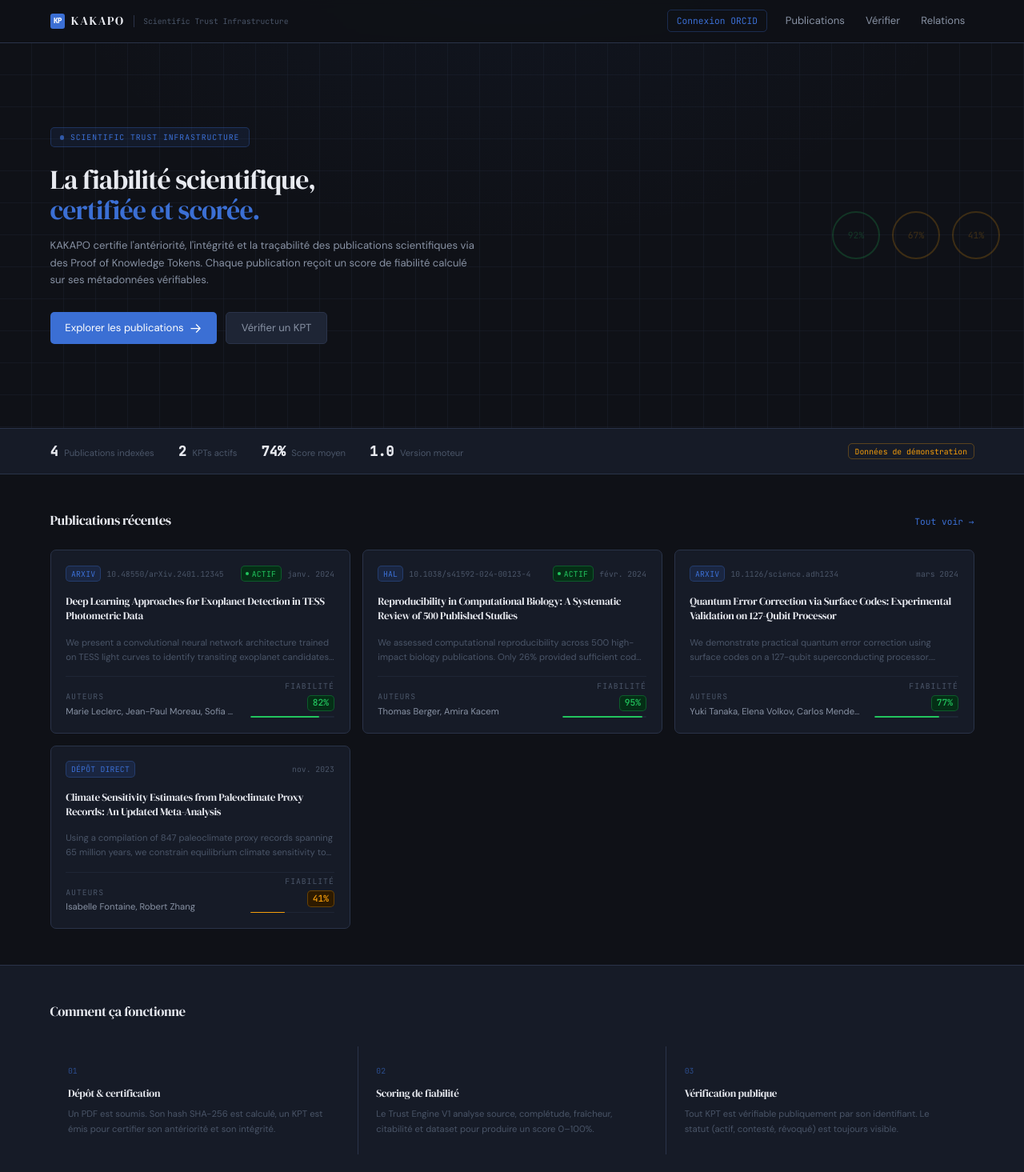
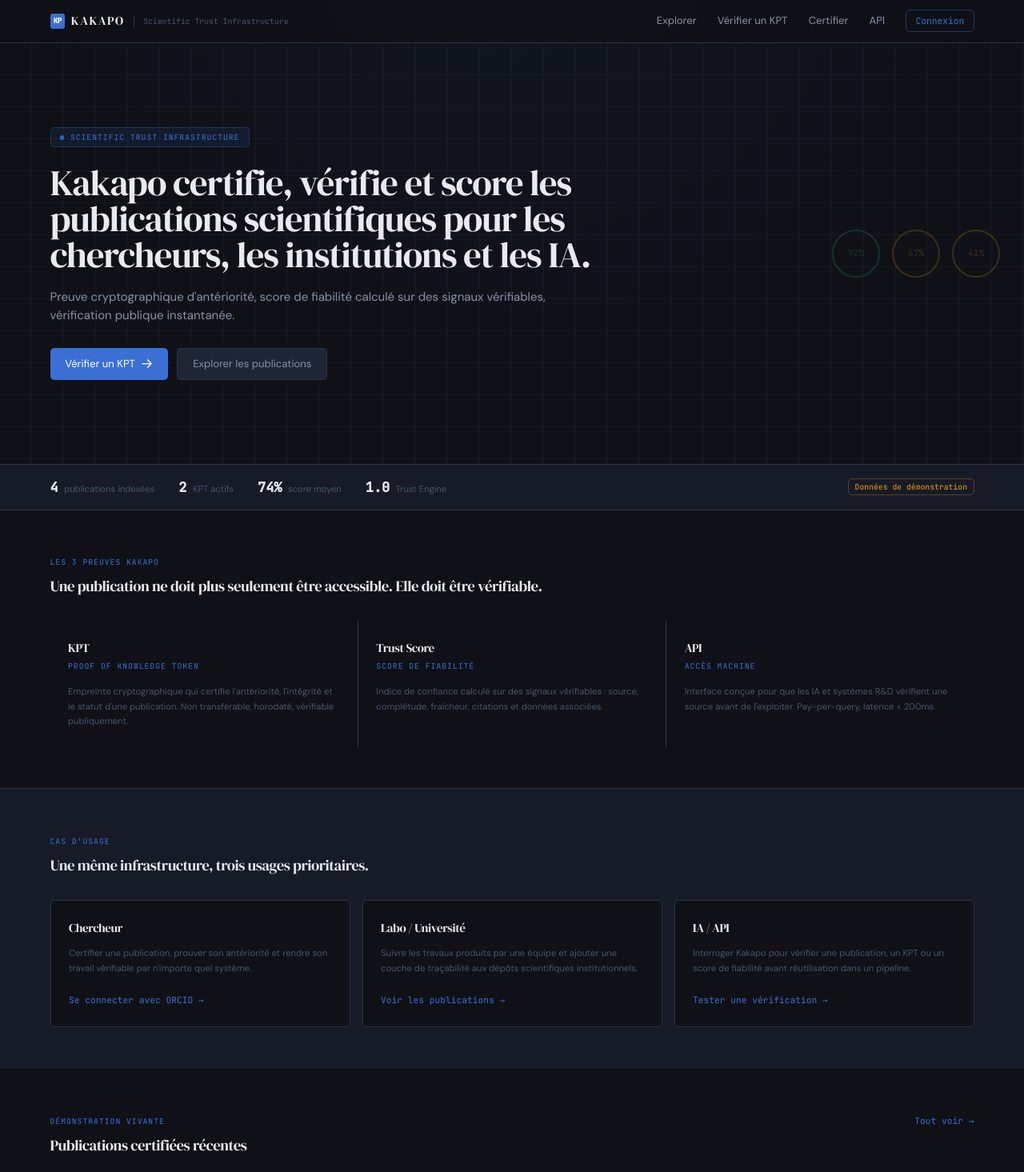
Before and after one commit to kkpo-adil/kakapo-front, a Next.js app: page / in a window 1280 px wide. Shown: the top 1465 px of the page at 80% size. Built offline with nearby package versions, Linux system fonts and the light colour scheme; no server answers.

Commit message:
feat: new home 5 blocs + navigation by profile

```diff
--- /dev/null
+++ b/src/app/api-access/page.tsx
@@ -0,0 +1,38 @@
+"use client";
+
+export default function ApiAccessPage() {
+  return (
+    <div className="max-w-4xl mx-auto px-6 py-20">
+      <div className="inline-flex items-center gap-2 border border-accent/30 bg-accent/10 rounded px-3 py-1 mb-6">
+        <span className="w-1.5 h-1.5 rounded-full bg-accent animate-pulse" />
+        <span className="text-2xs font-mono text-accent uppercase tracking-widest">API KAKAPO</span>
+      </div>
+      <h1 className="text-2xl font-display text-text-primary mb-4">Accès API</h1>
+      <p className="text-sm text-text-secondary leading-relaxed mb-10 max-w-2xl">Connectez votre système d'IA à une base de connaissances scientifiques certifiées. Vérifiez l'intégrité d'une source, interrogez un KPT, obtenez un score de fiabilité — en temps réel.</p>
+      <div className="grid grid-cols-1 md:grid-cols-2 gap-px bg-border mb-10">
+        {[
+          { endpoint: "GET /publications/", desc: "Lister les publications indexées" },
+          { endpoint: "POST /integrity/verify", desc: "Vérifier l'intégrité d'un contenu par DOI + hash" },
+          { endpoint: "GET /kpt/{kpt_id}", desc: "Obtenir les détails d'un KPT" },
+          { endpoint: "GET /trust/score/{id}", desc: "Obtenir le score de fiabilité d'une publication" },
+        ].map((item) => (
+          <div key={item.endpoint} className="bg-surface-1 p-5">
+            <code className="text-xs font-mono text-accent block mb-2">{item.endpoint}</code>
+            <p className="text-xs text-text-muted">{item.desc}</p>
+          </div>
+        ))}
+      </div>
+      <div className="bg-surface-2 border border-border rounded p-5">
+        <p className="text-xs font-mono text-text-muted mb-3">Documentation complète</p>
+        <a
+          href={`${process.env.NEXT_PUBLIC_API_URL}/docs`}
+          target="_blank"
+          rel="noopener noreferrer"
+          className="text-xs font-mono text-accent hover:text-accent-hover no-underline"
+        >
+          {`${process.env.NEXT_PUBLIC_API_URL}/docs`} →
+        </a>
+      </div>
+    </div>
+  );
+}
--- /dev/null
+++ b/src/app/certifier/page.tsx
@@ -0,0 +1,20 @@
+"use client";
+
+export default function CertifierPage() {
+  return (
+    <div className="max-w-3xl mx-auto px-6 py-20 text-center">
+      <div className="inline-flex items-center gap-2 border border-accent/30 bg-accent/10 rounded px-3 py-1 mb-6">
+        <span className="w-1.5 h-1.5 rounded-full bg-accent animate-pulse" />
+        <span className="text-2xs font-mono text-accent uppercase tracking-widest">Bientôt disponible</span>
+      </div>
+      <h1 className="text-2xl font-display text-text-primary mb-4">Certifier une publication</h1>
+      <p className="text-sm text-text-secondary leading-relaxed mb-8">La certification de publications sera disponible prochainement. Connectez-vous avec votre identifiant ORCID pour être notifié à l'ouverture.</p>
+      <a
+        href={`${process.env.NEXT_PUBLIC_API_URL}/auth/orcid/login`}
+        className="inline-flex items-center gap-2 border border-accent/40 rounded px-5 py-2.5 text-sm font-mono text-accent hover:bg-accent/10 transition-colors no-underline"
+      >
+        Se connecter avec ORCID
+      </a>
+    </div>
+  );
+}
--- a/src/app/page.tsx
+++ b/src/app/page.tsx
@@ -3,7 +3,6 @@ import { getPublications, getTrustScore, getKPTsForPublication } from "@/lib/api
 import { MOCK_PUBLICATIONS, MOCK_TRUST_SCORES, MOCK_KPTS } from "@/lib/mock-data";
 import { PublicationCard } from "@/components/publication/PublicationCard";
 import type { Publication, TrustScore, KPT } from "@/types/api";
-
 
 async function getHomeData(): Promise<{
   recent: Publication[];
@@ -14,19 +13,12 @@ async function getHomeData(): Promise<{
   try {
     const list = await getPublications({ limit: 6, skip: 0 });
     const pubs = list.items;
-
     const [scoresArr, kptsArr] = await Promise.all([
-      Promise.all(
-        pubs.map((p) => getTrustScore(p.id).catch(() => null))
-      ),
-      Promise.all(
-        pubs.map((p) => getKPTsForPublication(p.id).catch(() => []))
-      ),
+      Promise.all(pubs.map((p) => getTrustScore(p.id).catch(() => null))),
+      Promise.all(pubs.map((p) => getKPTsForPublication(p.id).catch(() => []))),
     ]);
-
     const scores = new Map<string, TrustScore>();
-    const kpts   = new Map<string, KPT>();
-
+    const kpts = new Map<string, KPT>();
     pubs.forEach((p, i) => {
       const s = scoresArr[i];
       if (s) scores.set(p.id, s);
@@ -34,178 +26,149 @@ async function getHomeData(): Promise<{
       const active = k.find((x) => x.status === "active") ?? k[0];
       if (active) kpts.set(p.id, active);
     });
-
     return { recent: pubs, scores, kpts, fromMock: false };
   } catch {
-    // API not available — use mock data
-    const scores = new Map<string, TrustScore>(
-      MOCK_TRUST_SCORES.map((s) => [s.publication_id, s])
-    );
-    const kpts = new Map<string, KPT>(
-      MOCK_KPTS.map((k) => [k.publication_id, k])
-    );
+    const scores = new Map<string, TrustScore>(MOCK_TRUST_SCORES.map((s) => [s.publication_id, s]));
+    const kpts = new Map<string, KPT>(MOCK_KPTS.map((k) => [k.publication_id, k]));
     return { recent: MOCK_PUBLICATIONS, scores, kpts, fromMock: true };
   }
 }
 
 export default async function HomePage() {
   const { recent, scores, kpts, fromMock } = await getHomeData();
+  const activeKpts = [...kpts.values()].filter((k) => k.status === "active").length;
+  const averageScore = scores.size > 0
+    ? Math.round([...scores.values()].reduce((a, s) => a + s.score, 0) / scores.size * 100)
+    : null;
 
   return (
     <div>
-      {/* Hero */}
       <section className="relative overflow-hidden border-b border-border">
         <div className="absolute inset-0 grid-bg opacity-60 pointer-events-none" />
         <div className="relative max-w-7xl mx-auto px-6 py-20 sm:py-28">
-          <div className="max-w-2xl">
-            {/* Tag */}
+          <div className="max-w-3xl">
             <div className="inline-flex items-center gap-2 border border-accent/30 bg-accent/10 rounded px-3 py-1 mb-6">
               <span className="w-1.5 h-1.5 rounded-full bg-accent animate-pulse" />
-              <span className="text-2xs font-mono text-accent uppercase tracking-widest">
-                Scientific Trust Infrastructure
-              </span>
+              <span className="text-2xs font-mono text-accent uppercase tracking-widest">Scientific Trust Infrastructure</span>
             </div>
-
-            <h1 className="text-3xl sm:text-4xl font-display text-text-primary leading-tight mb-4 text-balance">
-              La fiabilité scientifique,<br />
-              <span className="text-accent">certifiée et scorée.</span>
+            <h1 className="text-3xl sm:text-5xl font-display text-text-primary leading-tight mb-5 text-balance">
+              Kakapo certifie, vérifie et score les publications scientifiques pour les chercheurs, les institutions et les IA.
             </h1>
-            <p className="text-sm text-text-secondary leading-relaxed mb-8 max-w-xl">
-              KAKAPO certifie l'antériorité, l'intégrité et la traçabilité des
-              publications scientifiques via des Proof of Knowledge Tokens. Chaque
-              publication reçoit un score de fiabilité calculé sur ses métadonnées
-              vérifiables.
+            <p className="text-sm sm:text-base text-text-secondary leading-relaxed mb-8 max-w-2xl">
+              Preuve cryptographique d'antériorité, score de fiabilité calculé sur des signaux vérifiables, vérification publique instantanée.
             </p>
-
-            {/* Actions */}
             <div className="flex flex-wrap gap-3">
-              <Link
-                href="/publications"
-                className="no-underline inline-flex items-center gap-2 bg-accent hover:bg-accent-hover text-white text-sm px-5 py-2.5 rounded transition-colors"
-              >
-                Explorer les publications
+              <Link href="/verify" className="no-underline inline-flex items-center gap-2 bg-accent hover:bg-accent-hover text-white text-sm px-5 py-2.5 rounded transition-colors">
+                Vérifier un KPT
                 <svg className="w-4 h-4" fill="none" viewBox="0 0 24 24" stroke="currentColor" strokeWidth={2}>
                   <path strokeLinecap="round" strokeLinejoin="round" d="M13.5 4.5L21 12m0 0l-7.5 7.5M21 12H3" />
                 </svg>
               </Link>
-              <Link
-                href="/verify"
-                className="no-underline inline-flex items-center gap-2 bg-surface-3 hover:bg-surface-4 text-text-secondary hover:text-text-primary text-sm px-5 py-2.5 rounded border border-border hover:border-border-strong transition-all"
-              >
-                Vérifier un KPT
+              <Link href="/publications" className="no-underline inline-flex items-center gap-2 bg-surface-3 hover:bg-surface-4 text-text-secondary hover:text-text-primary text-sm px-5 py-2.5 rounded border border-border transition-all">
+                Explorer les publications
               </Link>
             </div>
           </div>
         </div>
-
-        {/* Decorative score dials — pure CSS */}
         <div className="absolute right-8 top-1/2 -translate-y-1/2 hidden xl:flex gap-4 opacity-20 pointer-events-none">
           {[0.92, 0.67, 0.41].map((s, i) => (
-            <div
-              key={i}
-              className="w-16 h-16 rounded-full border-2 flex items-center justify-center"
-              style={{ borderColor: s > 0.7 ? "#22c55e" : s > 0.4 ? "#f59e0b" : "#ef4444" }}
-            >
-              <span
-                className="text-xs font-mono"
-                style={{ color: s > 0.7 ? "#22c55e" : s > 0.4 ? "#f59e0b" : "#ef4444" }}
-              >
-                {Math.round(s * 100)}%
-              </span>
+            <div key={i} className="w-16 h-16 rounded-full border-2 flex items-center justify-center" style={{ borderColor: s > 0.7 ? "#22c55e" : s > 0.4 ? "#f59e0b" : "#ef4444" }}>
+              <span className="text-xs font-mono" style={{ color: s > 0.7 ? "#22c55e" : s > 0.4 ? "#f59e0b" : "#ef4444" }}>{Math.round(s * 100)}%</span>
             </div>
           ))}
         </div>
       </section>
 
-      {/* Stats bar */}
       <section className="border-b border-border bg-surface-2">
         <div className="max-w-7xl mx-auto px-6 py-4 flex flex-wrap gap-8 items-center">
           {[
-            { label: "Publications indexées",  value: recent.length.toString() },
-            { label: "KPTs actifs",             value: [...kpts.values()].filter((k) => k.status === "active").length.toString() },
-            { label: "Score moyen",             value: scores.size > 0
-              ? Math.round([...scores.values()].reduce((a, s) => a + s.score, 0) / scores.size * 100) + "%"
-              : "—"
-            },
-            { label: "Version moteur",          value: "1.0" },
-          ].map(({ label, value }) => (
+            { value: recent.length.toString(), label: "publications indexées" },
+            { value: activeKpts.toString(), label: "KPT actifs" },
+            { value: averageScore !== null ? `${averageScore}%` : "—", label: "score moyen" },
+            { value: "1.0", label: "Trust Engine" },
+          ].map(({ value, label }) => (
             <div key={label} className="flex items-baseline gap-2">
-              <span className="text-lg font-mono font-semibold text-text-primary tabular-nums">
-                {value}
-              </span>
+              <span className="text-lg font-mono font-semibold text-text-primary tabular-nums">{value}</span>
               <span className="text-xs text-text-muted">{label}</span>
             </div>
           ))}
           {fromMock && (
-            <span className="ml-auto text-2xs font-mono text-trust-mid border border-trust-mid/30 rounded px-2 py-0.5">
-              Données de démonstration
-            </span>
+            <span className="ml-auto text-2xs font-mono text-trust-mid border border-trust-mid/30 rounded px-2 py-0.5">Données de démonstration</span>
           )}
         </div>
       </section>
 
-      {/* Recent publications */}
-      <section className="max-w-7xl mx-auto px-6 py-12">
+      <section className="max-w-7xl mx-auto px-6 py-14">
+        <span className="text-2xs font-mono text-accent uppercase tracking-widest">Les 3 preuves Kakapo</span>
+        <h2 className="text-xl font-display text-text-primary mt-2 mb-8">Une publication ne doit plus seulement être accessible. Elle doit être vérifiable.</h2>
+        <div className="grid grid-cols-1 md:grid-cols-3 gap-px bg-border">
+          {[
+            { title: "KPT", sub: "Proof of Knowledge Token", desc: "Empreinte cryptographique qui certifie l'antériorité, l'intégrité et le statut d'une publication. Non transférable, horodaté, vérifiable publiquement." },
+            { title: "Trust Score", sub: "Score de fiabilité", desc: "Indice de confiance calculé sur des signaux vérifiables : source, complétude, fraîcheur, citations et données associées." },
+            { title: "API", sub: "Accès machine", desc: "Interface conçue pour que les IA et systèmes R&D vérifient une source avant de l'exploiter. Pay-per-query, latence < 200ms." },
+          ].map((item) => (
+            <div key={item.title} className="bg-surface-1 p-6">
+              <h3 className="text-base font-display text-text-primary mb-1">{item.title}</h3>
+              <p className="text-2xs font-mono text-accent uppercase tracking-widest mb-4">{item.sub}</p>
+              <p className="text-xs text-text-muted leading-relaxed">{item.desc}</p>
+            </div>
+          ))}
+        </div>
+      </section>
+
+      <section className="border-t border-border bg-surface-2">
+        <div className="max-w-7xl mx-auto px-6 py-14">
+          <span className="text-2xs font-mono text-accent uppercase tracking-widest">Cas d'usage</span>
+          <h2 className="text-xl font-display text-text-primary mt-2 mb-8">Une même infrastructure, trois usages prioritaires.</h2>
+          <div className="grid grid-cols-1 md:grid-cols-3 gap-4">
+            {[
+              { title: "Chercheur", desc: "Certifier une publication, prouver son antériorité et rendre son travail vérifiable par n'importe quel système.", href: `${process.env.NEXT_PUBLIC_API_URL}/auth/orcid/login`, cta: "Se connecter avec ORCID", external: true },
+              { title: "Labo / Université", desc: "Suivre les travaux produits par une équipe et ajouter une couche de traçabilité aux dépôts scientifiques institutionnels.", href: "/publications", cta: "Voir les publications", external: false },
+              { title: "IA / API", desc: "Interroger Kakapo pour vérifier une publication, un KPT ou un score de fiabilité avant réutilisation dans un pipeline.", href: "/verify", cta: "Tester une vérification", external: false },
+            ].map((item) => (
+              item.external ? (
+                <a key={item.title} href={item.href} className="no-underline group block border border-border bg-surface-1 hover:bg-surface-3 hover:border-border-strong rounded p-6 transition-all">
+                  <h3 className="text-base font-display text-text-primary mb-3">{item.title}</h3>
+                  <p className="text-xs text-text-muted leading-relaxed mb-5">{item.desc}</p>
+                  <span className="text-xs font-mono text-accent group-hover:text-accent-hover">{item.cta} →</span>
+                </a>
+              ) : (
+                <Link key={item.title} href={item.href} className="no-underline group block border border-border bg-surface-1 hover:bg-surface-3 hover:border-border-strong rounded p-6 transition-all">
+                  <h3 className="text-base font-display text-text-primary mb-3">{item.title}</h3>
+                  <p className="text-xs text-text-muted leading-relaxed mb-5">{item.desc}</p>
+                  <span className="text-xs font-mono text-accent group-hover:text-accent-hover">{item.cta} →</span>
+                </Link>
+              )
+            ))}
+          </div>
+        </div>
+      </section>
+
+      <section className="max-w-7xl mx-auto px-6 py-14">
         <div className="flex items-baseline justify-between mb-6">
-          <h2 className="text-lg font-display text-text-primary">
-            Publications récentes
-          </h2>
-          <Link
-            href="/publications"
-            className="text-xs font-mono text-accent hover:text-accent-hover"
-          >
-            Tout voir →
-          </Link>
+          <div>
+            <span className="text-2xs font-mono text-accent uppercase tracking-widest">Démonstration vivante</span>
+            <h2 className="text-xl font-display text-text-primary mt-2">Publications certifiées récentes</h2>
+          </div>
+          <Link href="/publications" className="text-xs font-mono text-accent hover:text-accent-hover">Tout voir →</Link>
         </div>
-
         {recent.length === 0 ? (
-          <div className="text-center py-16 text-text-muted text-sm">
-            Aucune publication disponible.
-          </div>
+          <div className="text-center py-16 text-text-muted text-sm">Aucune publication disponible.</div>
         ) : (
           <div className="grid grid-cols-1 md:grid-cols-2 xl:grid-cols-3 gap-4">
             {recent.map((pub) => (
-              <PublicationCard
-                key={pub.id}
-                publication={pub}
-                trustScore={scores.get(pub.id)}
-                kpt={kpts.get(pub.id)}
-              />
+              <PublicationCard key={pub.id} publication={pub} trustScore={scores.get(pub.id)} kpt={kpts.get(pub.id)} />
             ))}
           </div>
         )}
       </section>
 
-      {/* How it works */}
       <section className="border-t border-border bg-surface-2">
-        <div className="max-w-7xl mx-auto px-6 py-12">
-          <h2 className="text-lg font-display text-text-primary mb-8">
-            Comment ça fonctionne
-          </h2>
-          <div className="grid grid-cols-1 sm:grid-cols-3 gap-px bg-border">
-            {[
-              {
-                step: "01",
-                title: "Dépôt & certification",
-                desc:  "Un PDF est soumis. Son hash SHA-256 est calculé, un KPT est émis pour certifier son antériorité et son intégrité.",
-              },
-              {
-                step: "02",
-                title: "Scoring de fiabilité",
-                desc:  "Le Trust Engine V1 analyse source, complétude, fraîcheur, citabilité et dataset pour produire un score 0–100%.",
-              },
-              {
-                step: "03",
-                title: "Vérification publique",
-                desc:  "Tout KPT est vérifiable publiquement par son identifiant. Le statut (actif, contesté, révoqué) est toujours visible.",
-              },
-            ].map(({ step, title, desc }) => (
-              <div key={step} className="bg-surface-2 p-6">
-                <span className="text-2xs font-mono text-accent/60 mb-3 block">{step}</span>
-                <h3 className="text-sm font-display text-text-primary mb-2">{title}</h3>
-                <p className="text-xs text-text-muted leading-relaxed">{desc}</p>
-              </div>
-            ))}
+        <div className="max-w-7xl mx-auto px-6 py-14">
+          <div className="max-w-3xl">
+            <span className="text-2xs font-mono text-accent uppercase tracking-widest">Positionnement</span>
+            <h2 className="text-2xl font-display text-text-primary mt-3 mb-4">Kakapo n'est pas une revue, ni un réseau social scientifique.</h2>
+            <p className="text-sm text-text-secondary leading-relaxed">C'est une couche de vérification : une infrastructure qui rend les connaissances scientifiques traçables, contrôlables et exploitables par les humains comme par les systèmes d'intelligence artificielle.</p>
           </div>
         </div>
       </section>
--- a/src/components/layout/Header.tsx
+++ b/src/components/layout/Header.tsx
@@ -5,9 +5,10 @@ import { usePathname } from "next/navigation";
 import { cn } from "@/lib/utils";
 
 const NAV_LINKS: { href: string; label: string }[] = [
-  { href: "/publications", label: "Publications" },
-  { href: "/verify", label: "Vérifier" },
-  { href: "/graph", label: "Relations" },
+  { href: "/publications", label: "Explorer" },
+  { href: "/verify", label: "Vérifier un KPT" },
+  { href: "/certifier", label: "Certifier" },
+  { href: "/api-access", label: "API" },
 ];
 
 export function Header() {
@@ -25,14 +26,8 @@ export function Header() {
           </div>
           <span className="hidden sm:block text-2xs font-mono text-text-muted border-l border-border pl-3">Scientific Trust Infrastructure</span>
         </Link>
-        <div className="flex items-center gap-3">
-        <a
-          href={`${process.env.NEXT_PUBLIC_API_URL}/auth/orcid/login`}
-          className="text-xs font-mono border border-accent/30 rounded px-3 py-1.5 text-accent hover:bg-accent/10 transition-colors no-underline"
-        >
-          Connexion ORCID
-        </a>
-        <nav className="flex items-center gap-1">
+        <div className="flex items-center gap-1">
+          <nav className="hidden md:flex items-center gap-1 mr-3">
             {NAV_LINKS.map(({ href, label }) => {
               const active = href === "/" ? pathname === "/" : pathname.startsWith(href);
               const cls = active ? "bg-accent/15 text-accent" : "text-text-secondary hover:text-text-primary hover:bg-surface-3";
@@ -43,6 +38,12 @@ export function Header() {
               );
             })}
           </nav>
+          <a
+            href={`${process.env.NEXT_PUBLIC_API_URL}/auth/orcid/login`}
+            className="text-xs font-mono border border-accent/40 rounded px-3 py-1.5 text-accent hover:bg-accent/10 transition-colors no-underline"
+          >
+            Connexion
+          </a>
         </div>
       </div>
     </header>
```
Lines whose indentation alone changed are shown as unchanged.
